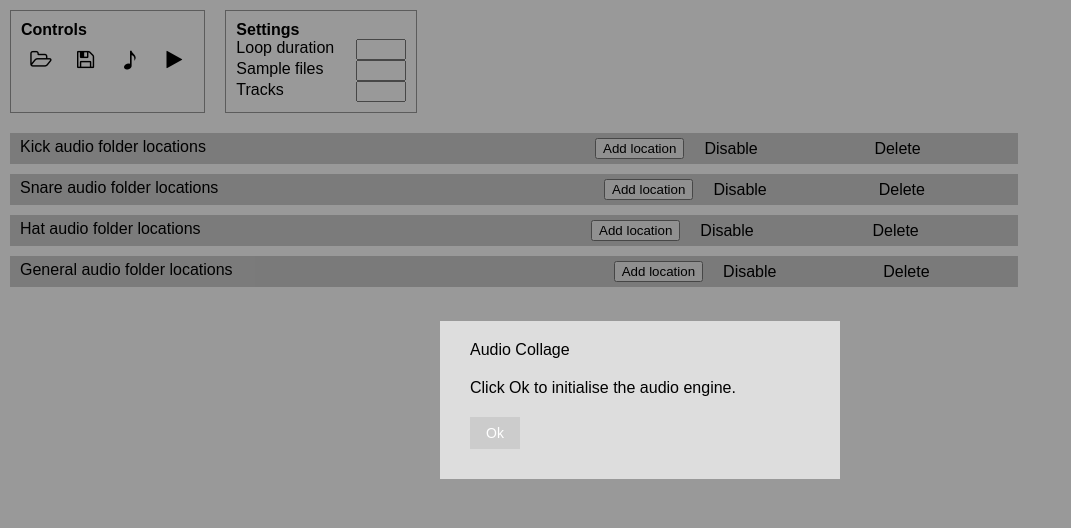
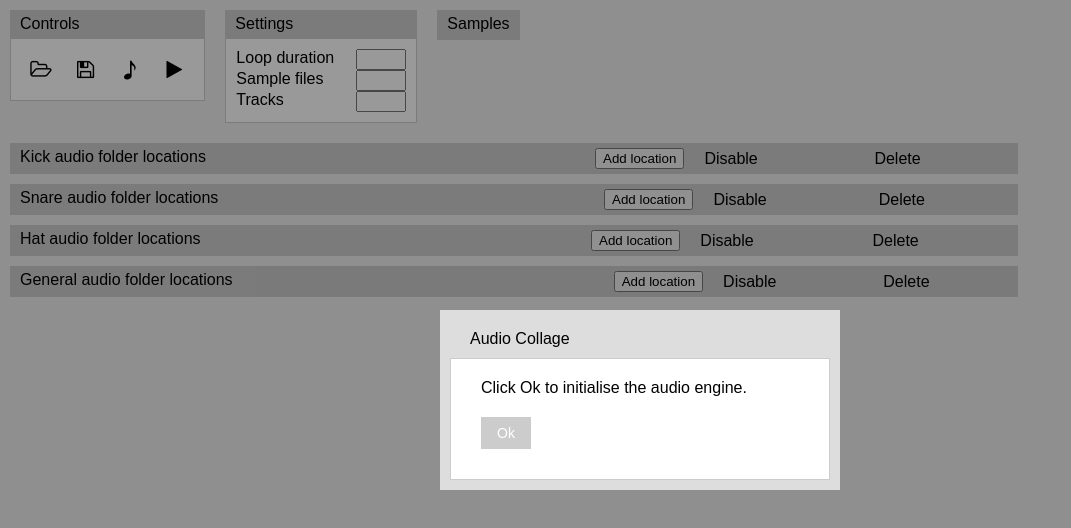
Before and after one commit to hisschemoller/audio-collage, a website with bundled scripts: page public/index.html in a window 1280 px wide. Shown: the whole page, without its empty margins (0-1071 px from the left). Built offline with nearby package versions, Linux system fonts and the light colour scheme; files whose address does not match are found by name.

```diff
--- a/public/css/style.css
+++ b/public/css/style.css
@@ -1,4 +1,23 @@
 @import 'dialog.css';
+
+:root {
+  --bg-color: #eee;
+  --ui-bg-color: #ccc;
+  --panel-bg-color: #fff;
+}
+
+*, *:before, *:after {
+  box-sizing: border-box;
+  margin: 0;
+}
+body {
+  background-color: var(--bg-color);
+  font-family: sans-serif;
+}
+
+/************************
+ * Fonts and icons
+ ************************/
 
 @font-face {
   font-family: 'icomoon';
@@ -42,6 +61,11 @@
 .icon-stop:before {
   content: "\e804";
 }
+
+/************************
+ * UI
+ ************************/
+
 input[type='file'] {
 	height: 0.1px;
 	opacity: 0;
@@ -50,11 +74,6 @@
     width: 0.1px;
 	z-index: -1;
 }
-
-/************************
- * UI
- ************************/
-
 .btn {
     background-color: var(--btn-bg-color);
     border: none;
@@ -92,27 +111,33 @@
   width: 40px;
 }
 
-*, *:before, *:after {
-  box-sizing: border-box;
-  margin: 0;
+#info th {
+  background-color: transparent;
 }
-body {
-  font-family: sans-serif;
+#info .panel__content {
+  padding: 0;
 }
+
+.panel {
+  margin: 10px;
+}
+.panel__header {
+  background-color: var(--ui-bg-color);
+  font-weight: normal;
+  padding: 5px 10px;
+  text-align: left;
+}
+.panel__content {
+  background-color: var(--panel-bg-color);
+  border: 1px solid var(--ui-bg-color);
+  padding: 10px;
+}
+
 #top-row {
   display: flex;
 }
-#controls {
-  border: 1px solid #999;
-  margin: 10px;
-  padding: 10px;
-}
-#settings {
-  border: 1px solid #999;
-  margin: 10px;
-  padding: 10px;
-}
-#settings > div {
+
+#settings > div > div {
   display: flex;
 }
 #settings label {
@@ -153,7 +178,7 @@
   border: none; /* 1px solid #999; */
 }
 th {
-  background-color: #ccc;
+  background-color: var(--ui-bg-color);
   font-weight: normal;
   padding: 5px 10px;
   text-align: left;
--- a/public/index.html
+++ b/public/index.html
@@ -9,7 +9,7 @@
 </head>
 <body>
 	<div id="top-row">
-		<div id="controls">
+		<div id="controls" class="panel">
 			<!-- <div>
 				<label for="file-import">Import project...</label>
 				<input type="file" multiple="false" id="file-import" />
@@ -24,7 +24,8 @@
 			</div>
 			<input type="checkbox" id="play-check" class="toggle__check" /> -->
 
-			<h4>Controls</h4>
+			<div class="panel__header">Controls</div>
+			<div class="panel__content">
 				<input type="file" multiple="false" id="file-import" class="file-import" />
 				<label for="file-import" class="btn" title="Import project...">
 					<span class="icon-open"></span>
@@ -40,8 +41,10 @@
 					<span class="icon-new" data-on="&#xe804;" data-off="&#xe802;"></span>
 				</label>
 			</div>
-		<div id="settings">
-			<h4>Settings</h4>
+		</div>
+		<div id="settings" class="panel">
+			<div class="panel__header">Settings</div>
+			<div class="panel__content">
 				<div>
 					<label for="settings__loopduration">Loop duration</label>
 					<input type="number" id="settings__loopduration" />
@@ -55,7 +58,11 @@
 					<input type="number" id="settings__numtracks" />
 				</div>
 			</div>
-		<div id="info"></div>
+		</div>
+		<div id="info" class="panel">
+			<div class="panel__header">Samples</div>
+			<div class="panel__content"></div>
+		</div>
 	</div>
 	<div id="paths"></div>
 
--- a/public/js/view/info.js
+++ b/public/js/view/info.js
@@ -22,7 +22,7 @@
  * General module setup.
  */
 export function setup() {
-  rootEl = document.querySelector('#info');
+  rootEl = document.querySelector('#info > .panel__content');
   document.addEventListener(STATE_CHANGE, handleStateChanges);
 }
 
```
Lines whose indentation alone changed are shown as unchanged.
